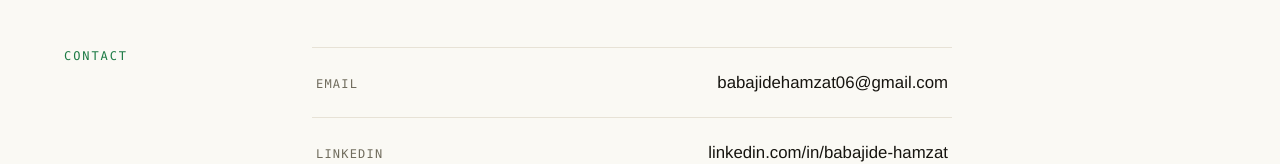
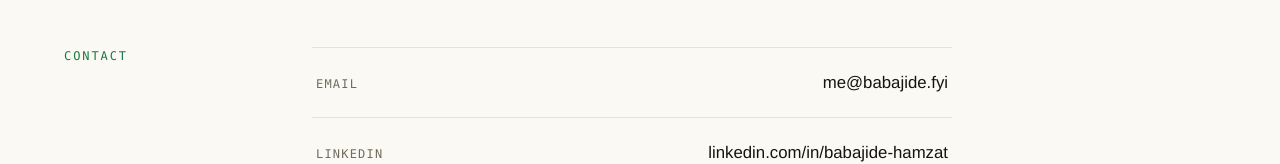
Before and after one commit to 13abajide/bajsite, a React (Vite) app: page / in a window 1280 px wide. Shown: the part 2249-2413 px from the top of the page. Built offline with nearby package versions, Linux system fonts and the light colour scheme; a web font is replaced by a local one.

Commit message:
Update contact email to me@babajide.fyi

```diff
--- a/src/Contact.jsx
+++ b/src/Contact.jsx
@@ -4,8 +4,8 @@ import "./Contact.css";
 const LINKS = [
   {
     label: "Email",
-    value: "babajidehamzat06@gmail.com",
-    href: "mailto:babajidehamzat06@gmail.com",
+    value: "me@babajide.fyi",
+    href: "mailto:me@babajide.fyi",
   },
   {
     label: "LinkedIn",
```
